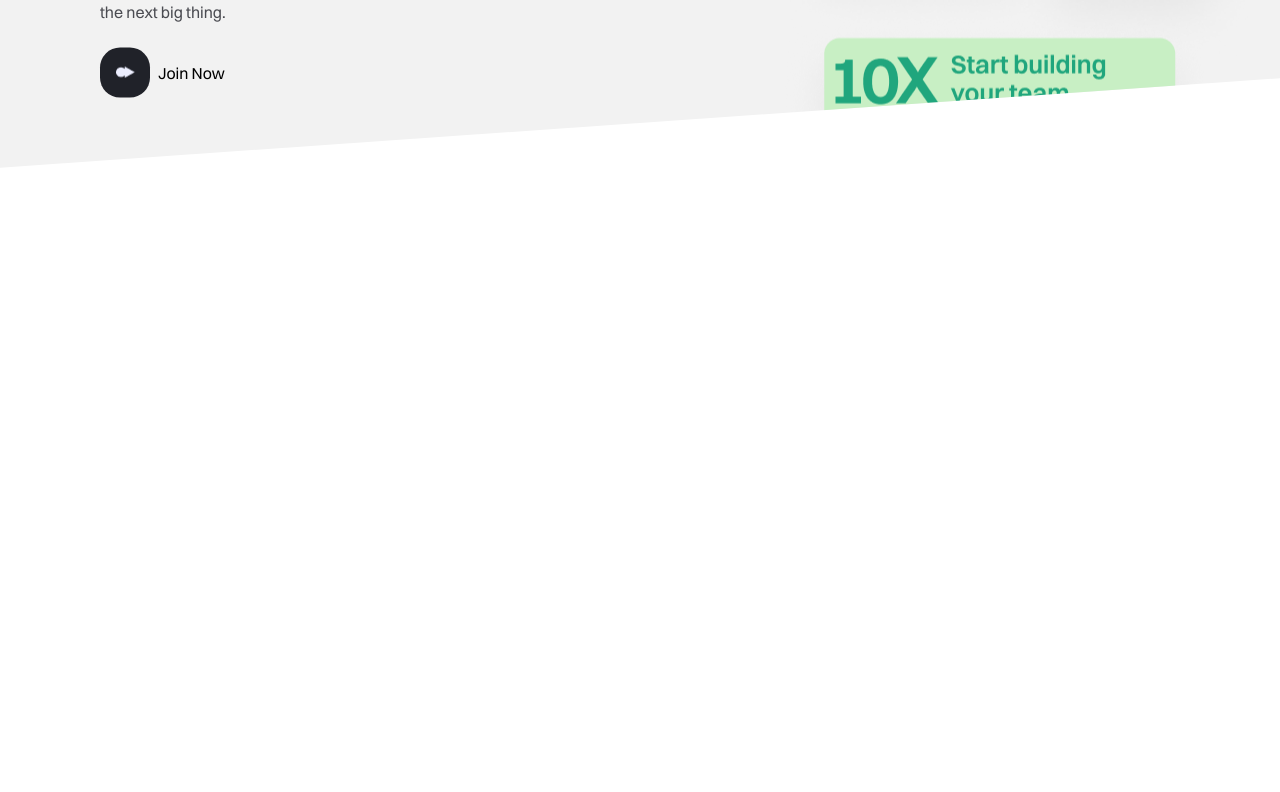
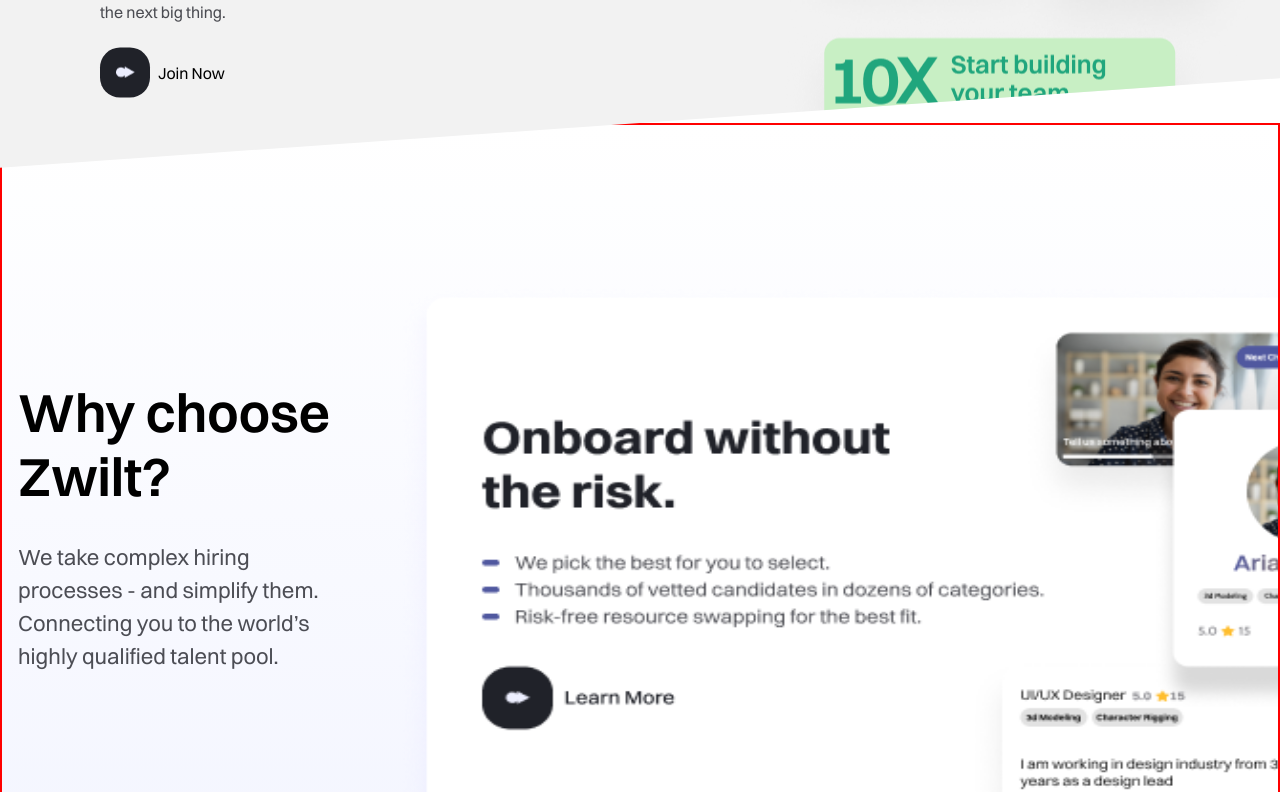
Before and after one commit to bezbrain/Punch-assessment, a React (Vite) app: page / in a window 1280 px wide. Shown: the part 5328-6120 px from the top of the page. Before the commit the page ends 5496 px from the top, so only its background shows below. Built offline with nearby package versions, Linux system fonts and the light colour scheme.

Commit message:
Develop the carousel section

```diff
--- a/src/assets/images/index.ts
+++ b/src/assets/images/index.ts
@@ -24,6 +24,8 @@
 import thirdOne from "./third1.png";
 import leelarImage from "./leelar.png";
 import tenTimesImage from "./10x.png";
+import markImage from "./mark.png";
+import frameOne from "./frameOne.png";
 
 export {
   inputIcon,
@@ -52,4 +54,6 @@
   thirdOne,
   leelarImage,
   tenTimesImage,
+  markImage,
+  frameOne,
 };
--- /dev/null
+++ b/src/components/carousel/carousel.tsx
@@ -0,0 +1,68 @@
+import styled from "styled-components";
+import { frameOne } from "../../assets/images";
+import { useSelector } from "react-redux";
+import { RootState } from "../../store";
+
+const Carousel = () => {
+  const { containerLeftValue } = useSelector(
+    (store: RootState) => store.carouselStore
+  );
+
+  // console.log(containerLeftValue);
+
+  return (
+    <CarouselWrapper>
+      <div
+        className="content__container"
+        style={{ marginLeft: containerLeftValue }}
+      >
+        <div className="mt-24">
+          <h2 className="text-[54px] w-[380px] leading-[64px]">
+            Why choose Zwilt?
+          </h2>
+
+          <p className="max-w-[325px] text-[22px] text-[#202229CC] mt-8">
+            We take complex hiring processes - and simplify them. Connecting you
+            to the world’s highly qualified talent pool.
+          </p>
+        </div>
+      </div>
+
+      <div className="top-0 -right-[420px] overflow-auto flex">
+        <div className="h-[600px] min-w-[1300px]">
+          <img src={frameOne} alt="frame1" className="h-full w-full" />
+        </div>
+        <div className="h-[600px] min-w-[1300px]">
+          <img src={frameOne} alt="frame1" className="h-full w-full" />
+        </div>
+        <div className="h-[600px] min-w-[1300px]">
+          <img src={frameOne} alt="frame1" className="h-full w-full" />
+        </div>
+      </div>
+    </CarouselWrapper>
+  );
+};
+
+export default Carousel;
+
+const CarouselWrapper = styled.div`
+  border: 2px solid red;
+  display: flex;
+  /* align-items: center; */
+  padding-block: 10rem 5rem;
+  padding-left: 1rem;
+  background: linear-gradient(to top, #f2f4ff, #ffffff);
+  background-color: #f2f4ff;
+  /* width: 1300px; */
+  margin-inline: auto;
+
+  .content__container {
+    /* border: 2px solid green; */
+    /* display: flex;
+    justify-content: space-between; */
+  }
+
+  .content__container h2 {
+    font-family: "Switzer-Semi-Bold";
+  }
+`;
--- /dev/null
+++ b/src/components/carousel/index.ts
@@ -0,0 +1,3 @@
+import Carousel from "./carousel";
+
+export { Carousel };
--- a/src/components/startJourney/others/twoCards.tsx
+++ b/src/components/startJourney/others/twoCards.tsx
@@ -7,6 +7,7 @@
   longerLine,
   longerYellowLine,
   maleHalfImg,
+  markImage,
   shortGreenLine,
   shortLine,
   shortYellowLine,
@@ -34,7 +35,7 @@
           ))}
       </div>
 
-      <div className="space-y-6">
+      <div className="space-y-6 relative">
         <div className="bg-white px-8 py-12 rounded-2xl -mt-20">
           <div className="flex gap-4">
             <img src={femaleHalfImage} alt="human" />
@@ -54,6 +55,8 @@
             ))}
         </div>
 
+        <img src={markImage} alt="mark" className="absolute bottom-8 -left-8" />
+
         <div className="bg-white px-8 py-6 rounded-t-2xl">
           <div className="flex items-center gap-4">
             <img src={maleHalfImg} alt="human" />
--- a/src/components/startJourney/startJourney.tsx
+++ b/src/components/startJourney/startJourney.tsx
@@ -7,10 +7,42 @@
   TwoCards,
 } from "../startJourney";
 import { oneImage, threeImage, twoImage } from "../../assets/images";
+import { useEffect, useRef } from "react";
+import { useDispatch } from "react-redux";
+import { AppDispatch } from "../../store";
+import { getLeftValue } from "../../management/features/carouselSlice";
 
 const StartJourney = () => {
+  const leftRef = useRef<HTMLDivElement | null>(null);
+  // const [isLeft, setIsLeft] = useState(window.innerWidth);
+
+  const dispatch = useDispatch<AppDispatch>();
+
+  // Initially set the value of this container left value
+  const initiallyGetValue = () => {
+    if (leftRef.current) {
+      const leftValue = leftRef?.current.getBoundingClientRect().left;
+      // console.log(leftValue);
+
+      dispatch(getLeftValue(leftValue));
+    }
+  };
+
+  // Set the value when the screen resizes
+  const handleScreenResize = () => {
+    initiallyGetValue();
+  };
+
+  useEffect(() => {
+    initiallyGetValue(); // Initially call the function to first set the left value
+
+    window.addEventListener("resize", handleScreenResize);
+
+    return () => window.removeEventListener("resize", handleScreenResize);
+  }, []);
+
   return (
-    <StartJourneyWrapper>
+    <StartJourneyWrapper ref={leftRef}>
       <h2 className="text-[54px] text-center mb-16">
         Start your journey today.
       </h2>
--- /dev/null
+++ b/src/management/features/carouselSlice.tsx
@@ -0,0 +1,23 @@
+import { createSlice } from "@reduxjs/toolkit";
+
+interface CarouselStates {
+  containerLeftValue: number;
+}
+
+const initialState: CarouselStates = {
+  containerLeftValue: 0,
+};
+
+const carouselSlice = createSlice({
+  name: "carousel",
+  initialState,
+  reducers: {
+    getLeftValue: (state, { payload }) => {
+      state.containerLeftValue = payload;
+    },
+  },
+});
+
+export default carouselSlice.reducer;
+
+export const { getLeftValue } = carouselSlice.actions;
--- a/src/pages/landing.page.tsx
+++ b/src/pages/landing.page.tsx
@@ -1,3 +1,4 @@
+import { Carousel } from "../components/carousel";
 import { Hero } from "../components/hero";
 import { HowItWorked } from "../components/howItWorked";
 import { HowWeEnsure } from "../components/howWeEnsure";
@@ -7,13 +8,14 @@
 
 const LandingPage = () => {
   return (
-    <main>
+    <main className="overflow-hidden">
       <NavBar />
       <Hero />
       <YourOneStop />
       <HowItWorked />
       <HowWeEnsure />
       <StartJourney />
+      <Carousel />
     </main>
   );
 };
--- a/src/store.ts
+++ b/src/store.ts
@@ -3,12 +3,14 @@
 import navReducer from "./management/features/navSlice";
 import heroReducer from "./management/features/heroSlice";
 import mediaReducer from "./management/features/mediaSlice";
+import carouselReducer from "./management/features/carouselSlice";
 
 export const store = configureStore({
   reducer: {
     navStore: navReducer,
     heroStore: heroReducer,
     mediaStore: mediaReducer,
+    carouselStore: carouselReducer,
   },
 
   middleware: (getDefaultMiddleware) =>
```
Also changed, not shown: src/assets/images/frameOne.png (added), src/assets/images/mark.png (added).
